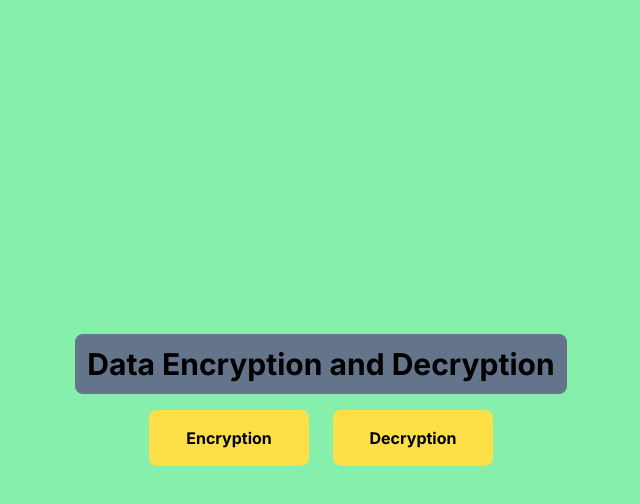
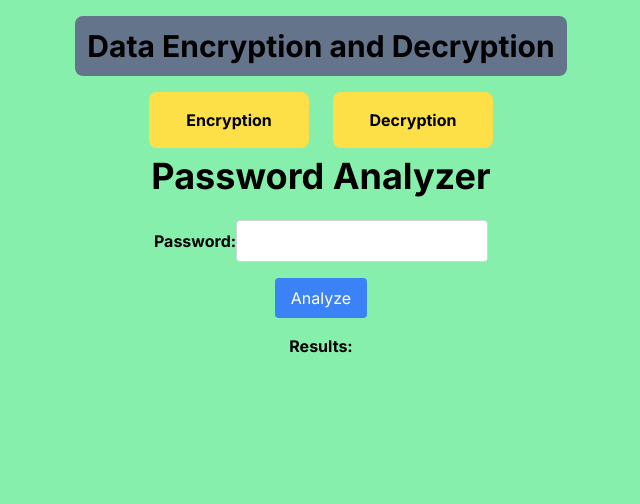
Before and after one commit to theisolatedmonk/secure-web-applicationreact, a Next.js app: page / in a window 1280 px wide. Shown: the top 504 px of the page, without its empty margins (319-959 px from the left). Built offline with nearby package versions, Linux system fonts and the light colour scheme.

Commit message:
Password Analyzer Implimented

```diff
--- a/src/app/Encryption.tsx
+++ b/src/app/Encryption.tsx
@@ -33,7 +33,7 @@ export default function Encryption() {
   };
 
   return (
-    <div className="flex flex-col items-center justify-center sm:h-[600px] text-center sm:w-[600px]  p-2 gap-4">
+    <div className="flex flex-col items-center justify-center  text-center sm:w-[600px]  p-2 gap-4">
       <h1 className="text-3xl font-bold bg-slate-500 p-3 rounded-lg">Data Encryption and Decryption</h1>
       <div className="flex gap-6 ">
         <button
--- a/src/app/PasswordAnalyser.tsx
+++ b/src/app/PasswordAnalyser.tsx
@@ -1,6 +1,6 @@
 "use client"
 
-import React, { useState } from 'react'
+// import React, { useState } from 'react'
 
 
 // interface InputType{
@@ -39,57 +39,204 @@ import React, { useState } from 'react'
 //   };
 
 
-export default function PasswordAnalyser() {
+// export default function PasswordAnalyser() {
 
-    let results = '';
-const [inputText, setInputText] = useState('');
-const analyze = () => {
+//     let results = '';
+// const [inputText, setInputText] = useState('');
+// const analyze = () => {
 
 
+//     if (inputText.length < 8) {
+//       results += 'The password is too short (must be at least 8 characters long).\n';
+//     }
+
+//     if (!/[a-z]/.test(inputText)) {
+//       results += 'The password must contain at least one lowercase letter.\n';
+//     }
+
+//     if (!/[A-Z]/.test(inputText)) {
+//       results += 'The password must contain at least one uppercase letter.\n';
+//     }
+
+//     if (!/\d/.test(inputText)) {
+//       results += 'The password must contain at least one digit.\n';
+//     }
+
+//     if (!/[\W_]/.test(inputText)) {
+//       results += 'The password must contain at least one special character.\n';
+//     }
+
+//     if (results === '') {
+//       results = 'The password is strong!';
+//     }
+
+//     alert(results);
+//   };
+
+
+//   return (
+//     <><h1 className="text-4xl font-bold mb-6">Password Analyzer</h1><div className="mb-4">
+//           <label htmlFor="password" className="font-bold mb-2">Password:</label>
+//           <input
+//               type="password"
+//               id="password"
+//               className="border border-gray-300 rounded p-2"
+//               value={inputText}
+//               onChange={(e) => setInputText(e.target.value)} />
+//       </div><div className="mb-4">
+//               <button
+//                   className="px-4 py-2 bg-blue-500 text-white rounded hover:bg-blue-600"
+//                   onClick={analyze}
+//               >
+//                   Analyze
+//               </button>
+//           </div><div id="results"></div></>
+//   )
+// }
+
+// import { useState } from 'react';
+
+// export default function PasswordAnalyser() {
+//   const [inputText, setInputText] = useState('');
+//   const [results, setResults] = useState('');
+
+//   const analyze = () => {
+//     let analysisResults = '';
+
+//     if (inputText.length < 8) {
+//       analysisResults += 'The password is too short (must be at least 8 characters long).\n';
+//     }
+
+//     if (!/[a-z]/.test(inputText)) {
+//       analysisResults += 'The password must contain at least one lowercase letter.\n';
+//     }
+
+//     if (!/[A-Z]/.test(inputText)) {
+//       analysisResults += 'The password must contain at least one uppercase letter.\n';
+//     }
+
+//     if (!/\d/.test(inputText)) {
+//       analysisResults += 'The password must contain at least one digit.\n';
+//     }
+
+//     if (!/[\W_]/.test(inputText)) {
+//       analysisResults += 'The password must contain at least one special character.\n';
+//     }
+
+//     if (analysisResults === '') {
+//       analysisResults = 'The password is strong!';
+//     }
+
+//     setResults(analysisResults);
+//   };
+
+//   return (
+//     <>
+//       <h1 className="text-4xl font-bold mb-6">Password Analyzer</h1>
+//       <div className="mb-4">
+//         <label htmlFor="password" className="font-bold mb-2">
+//           Password:
+//         </label>
+//         <input
+//           type="password"
+//           id="password"
+//           className="border border-gray-300 rounded p-2"
+//           value={inputText}
+//           onChange={(e) => setInputText(e.target.value)}
+//         />
+//       </div>
+//       <div className="mb-4">
+//         <button
+//           className="px-4 py-2 bg-blue-500 text-white rounded hover:bg-blue-600"
+//           onClick={analyze}
+//         >
+//           Analyze
+//         </button>
+//       </div>
+//       <div>
+//         <label htmlFor="results" className="font-bold mb-2">
+//           Results:
+//         </label>
+//         <textarea
+//           id="results"
+//           className="border border-gray-300 rounded p-2"
+//           value={results}
+//           readOnly
+//         ></textarea>
+//       </div>
+//     </>
+//   );
+// }
+
+import { useState } from 'react';
+
+export default function PasswordAnalyser() {
+  const [inputText, setInputText] = useState('');
+  const [results, setResults] = useState('');
+
+  const analyze = () => {
+    let analysisResults = '';
+
     if (inputText.length < 8) {
-      results += 'The password is too short (must be at least 8 characters long).\n';
+      analysisResults += 'The password is too short (must be at least 8 characters long).\n';
     }
 
     if (!/[a-z]/.test(inputText)) {
-      results += 'The password must contain at least one lowercase letter.\n';
+      analysisResults += 'The password must contain at least one lowercase letter.\n';
     }
 
     if (!/[A-Z]/.test(inputText)) {
-      results += 'The password must contain at least one uppercase letter.\n';
+      analysisResults += 'The password must contain at least one uppercase letter.\n';
     }
 
     if (!/\d/.test(inputText)) {
-      results += 'The password must contain at least one digit.\n';
+      analysisResults += 'The password must contain at least one digit.\n';
     }
 
     if (!/[\W_]/.test(inputText)) {
-      results += 'The password must contain at least one special character.\n';
+      analysisResults += 'The password must contain at least one special character.\n';
     }
 
-    if (results === '') {
-      results = 'The password is strong!';
+    if (analysisResults === '') {
+      analysisResults = 'The password is strong!';
     }
 
-    alert(results);
+    setResults(analysisResults);
   };
 
-
   return (
-    <><h1 className="text-4xl font-bold mb-6">Password Analyzer</h1><div className="mb-4">
-          <label htmlFor="password" className="font-bold mb-2">Password:</label>
+    <>
+      <h1 className="text-4xl font-bold mb-6">Password Analyzer</h1>
+      <div className="mb-4">
+        <label htmlFor="password" className="font-bold mb-2">
+          Password:
+        </label>
         <input
           type="password"
           id="password"
           className="border border-gray-300 rounded p-2"
           value={inputText}
-              onChange={(e) => setInputText(e.target.value)} />
-      </div><div className="mb-4">
+          onChange={(e) => setInputText(e.target.value)}
+        />
+      </div>
+      <div className="mb-4">
         <button
           className="px-4 py-2 bg-blue-500 text-white rounded hover:bg-blue-600"
           onClick={analyze}
         >
           Analyze
         </button>
-          </div><div id="results"></div></>
-  )
+      </div>
+      <div>
+        <label htmlFor="results" className="font-bold mb-2">
+          Results:
+        </label>
+        {results && (
+          <div className="border border-gray-300 rounded p-2">
+            <pre>{results}</pre>
+          </div>
+        )}
+      </div>
+    </>
+  );
 }
--- a/src/app/page.tsx
+++ b/src/app/page.tsx
@@ -14,54 +14,12 @@ import Encryption from './Encryption';
 import PasswordAnalyser from './PasswordAnalyser';
 
 export default function Home() {
-  // const [inputText, setInputText] = useState('');
-  // const [key, setKey] = useState('');
-  // const [outputText, setOutputText] = useState('');
 
-  // const encrypt = () => {
-  //   const encrypted = CryptoJS.AES.encrypt(inputText, key).toString();
-  //   setOutputText(encrypted);
-  // };
-
-  // const decrypt = () => {
-  //   const decrypted = CryptoJS.AES.decrypt(outputText, key).toString(CryptoJS.enc.Utf8);
-  //   setInputText(decrypted);
-  // };
-
-  // const analyze = () => {
-  //   let results = '';
-
-  //   if (inputText.length < 8) {
-  //     results += 'The password is too short (must be at least 8 characters long).\n';
-  //   }
-
-  //   if (!/[a-z]/.test(inputText)) {
-  //     results += 'The password must contain at least one lowercase letter.\n';
-  //   }
-
-  //   if (!/[A-Z]/.test(inputText)) {
-  //     results += 'The password must contain at least one uppercase letter.\n';
-  //   }
-
-  //   if (!/\d/.test(inputText)) {
-  //     results += 'The password must contain at least one digit.\n';
-  //   }
-
-  //   if (!/[\W_]/.test(inputText)) {
-  //     results += 'The password must contain at least one special character.\n';
-  //   }
-
-  //   if (results === '') {
-  //     results = 'The password is strong!';
-  //   }
-
-  //   alert(results);
-  // };
 
   return (
-    <div className="flex flex-col items-center justify-center min-h-screen py-2 text-black bg-green-300">
+    <div className="flex flex-col items-center min-h-screen py-2 text-black bg-green-300">
       <Encryption/>
-      {/* <PasswordAnalyser/> */}
+      <PasswordAnalyser/>
     </div>
   );
 }
```
Lines whose indentation alone changed are shown as unchanged.
